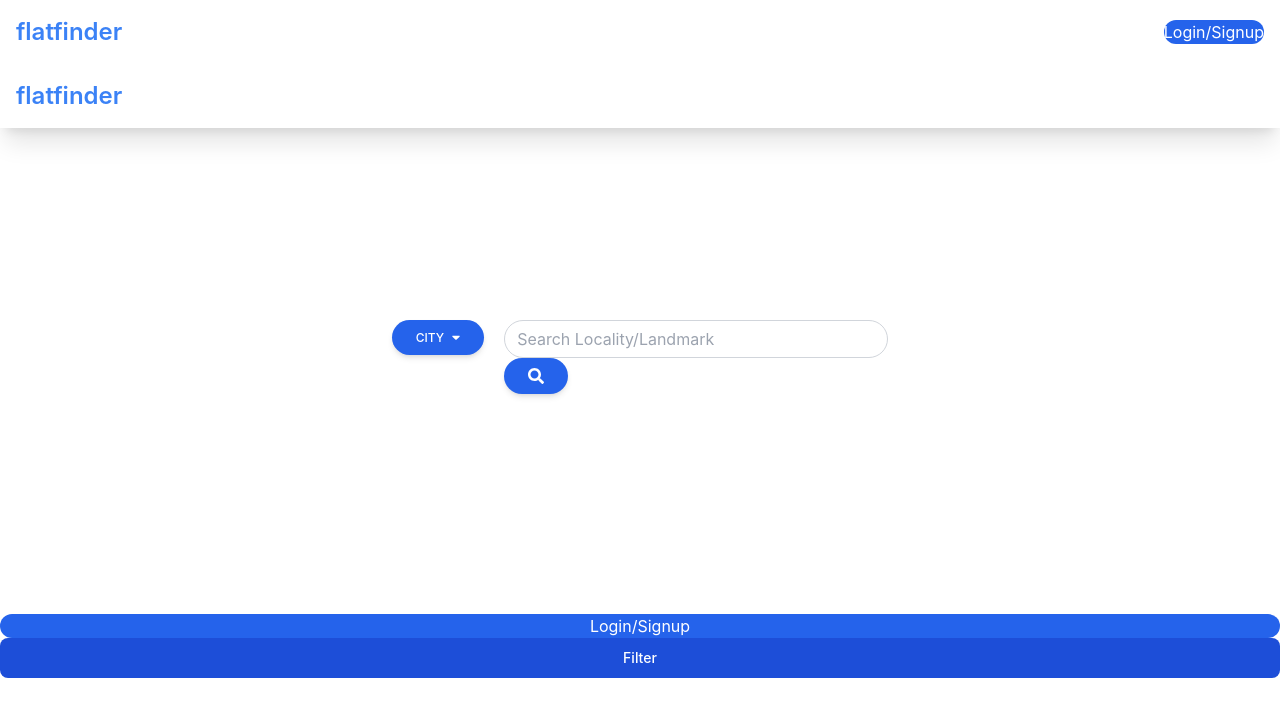
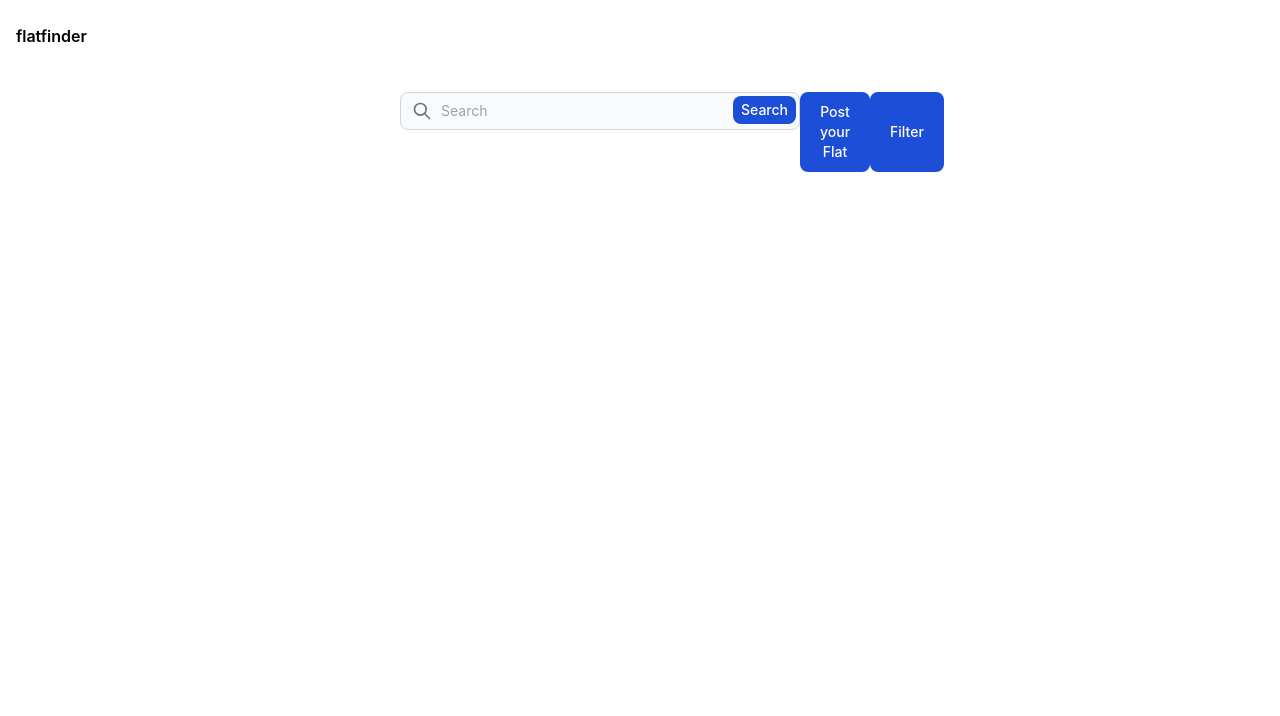
Before and after one commit to Arch0125/flatfinder, a React (Create React App) app: page / in a window 1280 px wide. Shown: the top 716 px of the page. Built offline with nearby package versions, Linux system fonts and the light colour scheme; what tw-elements would draw is missing.

Commit message:
Update UI

```diff
--- a/src/modules/auth/components/FlatButton.jsx
+++ b/src/modules/auth/components/FlatButton.jsx
@@ -63,11 +63,10 @@ const FlatButton = () => {
       />
 
      <button
-        className="btn btn-outline text-white rounded-xl bg-blue-600 p-2"
+        className="block text-white bg-blue-700 hover:bg-blue-800 focus:ring-4 focus:outline-none focus:ring-blue-300 font-medium rounded-lg text-sm px-5 py-2.5 text-center dark:bg-blue-600 dark:hover:bg-blue-700 dark:focus:ring-blue-800"
         onClick={() => flatButtonHandler()}
       >
-
-        Login/Signup
+        Post your Flat
       </button>
     </>
   )
--- a/src/modules/auth/components/Property.js
+++ b/src/modules/auth/components/Property.js
@@ -6,188 +6,21 @@ import FlatButton from "./FlatButton";
 
 const Property = () => {
   return (
-    <>
-      <div className=" flex items-center flex-row justify-between w-[100vw] h-fit-content] shadow-xl bg-white p-4 ">
-        <label className="font-semibold text-2xl text-blue-500 ">
-          flatfinder
-        </label>
+    <div className="flex flex-col w-[100vw] h-[100vh]" >
+      <div className="flex flex-row w-[100vw] h-[fit-content] justify-between px-[400px] mt-5" >
+          <form>
+              <div class="relative">
+                  <div class="flex absolute inset-y-0 left-0 items-center pl-3 pointer-events-none">
+                      <svg class="w-5 h-5 text-gray-500 dark:text-gray-400" fill="none" stroke="currentColor" viewBox="0 0 24 24" xmlns="http://www.w3.org/2000/svg"><path stroke-linecap="round" stroke-linejoin="round" stroke-width="2" d="M21 21l-6-6m2-5a7 7 0 11-14 0 7 7 0 0114 0z"></path></svg>
+                  </div>
+                  <input type="search" id="search" class="block p-2 pl-10 w-[400px] text-sm text-gray-900 bg-gray-50 rounded-lg border border-gray-300 focus:ring-blue-500 focus:border-blue-500 dark:bg-gray-700 dark:border-gray-600 dark:placeholder-gray-400 dark:text-white dark:focus:ring-blue-500 dark:focus:border-blue-500" placeholder="Search" required=""/>
+                  <button class="text-white absolute right-1 bottom-1.5 bg-blue-700 hover:bg-blue-800 focus:ring-4 focus:outline-none focus:ring-blue-300 font-medium rounded-lg text-sm px-2 py-1 dark:bg-blue-600 dark:hover:bg-blue-700 dark:focus:ring-blue-800">Search</button>
+              </div>
+          </form>
+        <FlatButton/>
+        <Filter/>
       </div>
-      <div class="flex flex-col ">
-        <div className="flex flex-row justify-center py-48 ">
-          <div class="">
-            <div class="dropdown relative">
-              <button
-                class="
-          dropdown-toggle
-          rounded-full
-          px-6
-          py-2.5
-          bg-blue-600
-          text-white
-          font-medium
-          text-xs
-          leading-tight
-          uppercase
-          rounded
-          shadow-md
-          hover:bg-blue-700 hover:shadow-lg
-          focus:bg-blue-700 focus:shadow-lg focus:outline-none focus:ring-0
-          active:bg-blue-800 active:shadow-lg active:text-white
-          transition
-          duration-150
-          ease-in-out
-          flex
-          items-center
-          whitespace-nowrap
-        "
-                type="button"
-                id="dropdownMenuButton1"
-                data-bs-toggle="dropdown"
-                aria-expanded="false"
-              >
-                City
-                <svg
-                  aria-hidden="true"
-                  focusable="false"
-                  data-prefix="fas"
-                  data-icon="caret-down"
-                  class="w-2 ml-2"
-                  role="img"
-                  xmlns="http://www.w3.org/2000/svg"
-                  viewBox="0 0 320 512"
-                >
-                  <path
-                    fill="currentColor"
-                    d="M31.3 192h257.3c17.8 0 26.7 21.5 14.1 34.1L174.1 354.8c-7.8 7.8-20.5 7.8-28.3 0L17.2 226.1C4.6 213.5 13.5 192 31.3 192z"
-                  ></path>
-                </svg>
-              </button>
-              <ul
-                class="
-          dropdown-menu
-          min-w-max
-          absolute
-          hidden
-          bg-white
-          text-base
-          z-50
-          float-left
-          py-2
-          list-none
-          text-left
-          rounded-lg
-          shadow-lg
-          mt-1
-          hidden
-          m-0
-          bg-clip-padding
-          border-none
-        "
-                aria-labelledby="dropdownMenuButton1"
-              >
-                <li>
-                  <a
-                    class="
-              dropdown-item
-              text-sm
-              py-2
-              px-4
-              font-normal
-              block
-              w-full
-              whitespace-nowrap
-              bg-transparent
-              text-gray-700
-              hover:bg-gray-100
-            "
-                    href="#"
-                  >
-                    Action{" "}
-                  </a>
-                </li>
-                <li>
-                  <a
-                    class="
-              dropdown-item
-              text-sm
-              py-2
-              px-4
-              font-normal
-              block
-              w-full
-              whitespace-nowrap
-              bg-transparent
-              text-gray-700
-              hover:bg-gray-100
-            "
-                    href="#"
-                  >
-                    Another action{" "}
-                  </a>
-                </li>
-                <li>
-                  <a
-                    class="
-              dropdown-item
-              text-sm
-              py-2
-              px-4
-              font-normal
-              block
-              w-full
-              whitespace-nowrap
-              bg-transparent
-              text-gray-700
-              hover:bg-gray-100
-            "
-                    href="#"
-                  >
-                    Something else here{" "}
-                  </a>
-                </li>
-              </ul>
-            </div>
-          </div>
-
-          <div class="flex justify-center pl-5 ">
-            <div class="mb-3 xl:w-96">
-              <div class="input-group relative flex flex-wrap items-stretch w-full mb-4">
-                <input
-                  type="search"
-                  class="rounded-full form-control relative flex-auto min-w-0 block w-full px-3 py-1.5 text-base font-normal text-gray-700 bg-white bg-clip-padding border border-solid border-gray-300 rounded transition ease-in-out m-0 focus:text-gray-700 focus:bg-white focus:border-blue-600 focus:outline-none"
-                  placeholder="Search Locality/Landmark"
-                  aria-label="Search"
-                  aria-describedby="button-addon2"
-                />
-                <button
-                  class=" rounded-full btn inline-block px-6 py-2.5 bg-blue-600 text-white font-medium text-xs leading-tight uppercase rounded shadow-md hover:bg-blue-700 hover:shadow-lg focus:bg-blue-700  focus:shadow-lg focus:outline-none focus:ring-0 active:bg-blue-800 active:shadow-lg transition duration-150 ease-in-out flex items-center"
-                  type="button"
-                  id="button-addon2"
-                >
-                  <svg
-                    aria-hidden="true"
-                    focusable="false"
-                    data-prefix="fas"
-                    data-icon="search"
-                    class="w-4"
-                    role="img"
-                    xmlns="http://www.w3.org/2000/svg"
-                    viewBox="0 0 512 512"
-                  >
-                    <path
-                      fill="currentColor"
-                      d="M505 442.7L405.3 343c-4.5-4.5-10.6-7-17-7H372c27.6-35.3 44-79.7 44-128C416 93.1 322.9 0 208 0S0 93.1 0 208s93.1 208 208 208c48.3 0 92.7-16.4 128-44v16.3c0 6.4 2.5 12.5 7 17l99.7 99.7c9.4 9.4 24.6 9.4 33.9 0l28.3-28.3c9.4-9.4 9.4-24.6.1-34zM208 336c-70.7 0-128-57.2-128-128 0-70.7 57.2-128 128-128 70.7 0 128 57.2 128 128 0 70.7-57.2 128-128 128z"
-                    ></path>
-                  </svg>
-                </button>
-              </div>
-            </div>
-          </div>
-        </div>
-        <FlatButton/>
-        <Filter />
-      </div>
-    </>
+    </div>
   );
 };
 export default Property;
```
